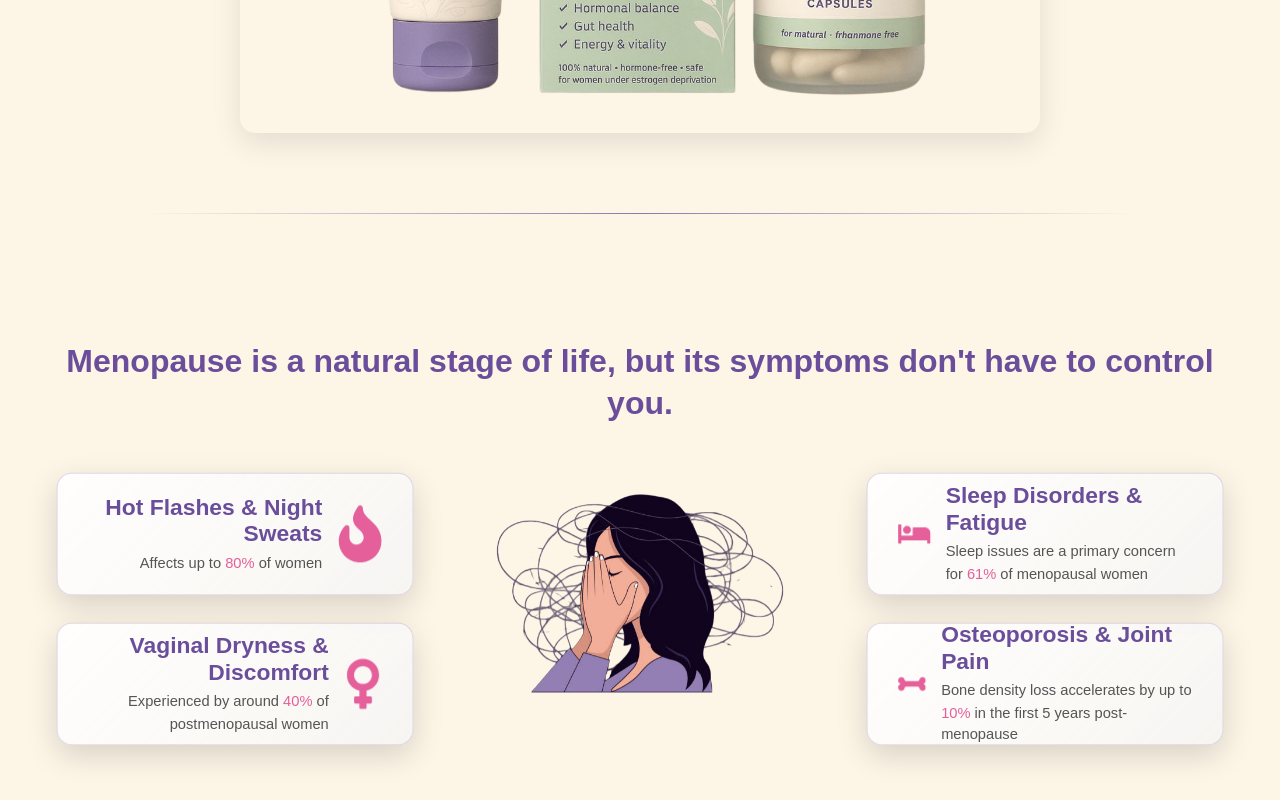
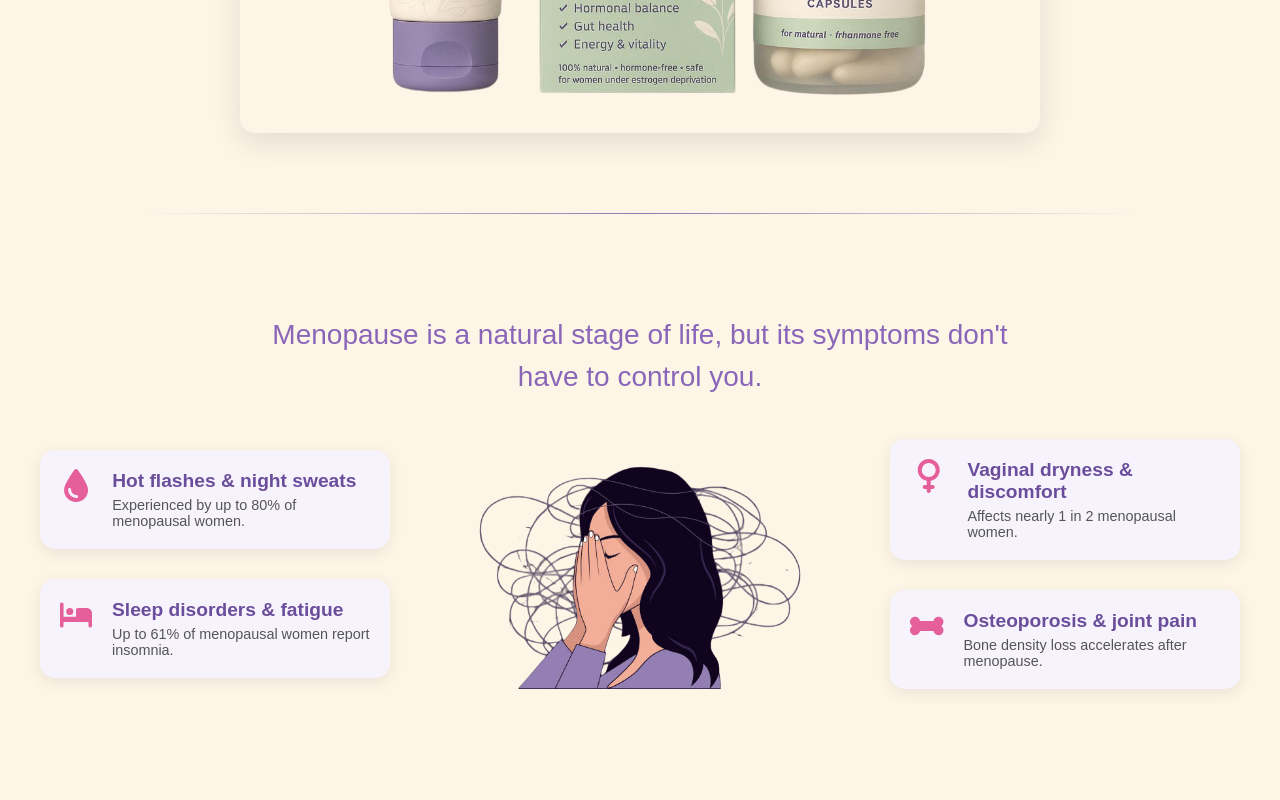
Before and after one commit to Ayymcn/Quatroforher, a React (Vite) app: page / in a window 1280 px wide. Shown: the part 1269-2069 px from the top of the page. After the commit the page ends 1998 px from the top, so only its background shows below. Built offline with nearby package versions, Linux system fonts and the light colour scheme.

Commit message:
final symp

```diff
--- a/src/pages/SymptomsSection.jsx
+++ b/src/pages/SymptomsSection.jsx
@@ -1,243 +1,222 @@
-import React from 'react';
-import { FaFire, FaBed, FaVenus, FaBone } from 'react-icons/fa';
+// src/SymptomsSection.js
+import React, { useState, useEffect } from 'react';
+import { FontAwesomeIcon } from '@fortawesome/react-fontawesome';
+import { faBed, faTint, faVenus, faBone } from '@fortawesome/free-solid-svg-icons';
 
 const SymptomsSection = () => {
+    const [showSymptoms, setShowSymptoms] = useState(false);
+
+    useEffect(() => {
+        const symptomsTimer = setTimeout(() => {
+            setShowSymptoms(true);
+        }, 1000);
+
+        return () => clearTimeout(symptomsTimer);
+    }, []);
+
     const purple = "#6b4e9b";
     const lightPurple = "#8a66b9";
     const accentPink = "#e55f9a";
-    const iconSize = "3.5rem";
+
+    const symptomsData = [
+        {
+            icon: faBed,
+            text: "Sleep disorders & fatigue",
+            stats: "Up to 61% of menopausal women report insomnia.",
+            animationClass: 'symptom-item-1'
+        },
+        {
+            icon: faTint,
+            text: "Hot flashes & night sweats",
+            stats: "Experienced by up to 80% of menopausal women.",
+            animationClass: 'symptom-item-2'
+        },
+        {
+            icon: faVenus,
+            text: "Vaginal dryness & discomfort",
+            stats: "Affects nearly 1 in 2 menopausal women.",
+            animationClass: 'symptom-item-3'
+        },
+        {
+            icon: faBone,
+            text: "Osteoporosis & joint pain",
+            stats: "Bone density loss accelerates after menopause.",
+            animationClass: 'symptom-item-4'
+        }
+    ];
 
     return (
-        <div className="symptoms-container">
-            <h2 className="symptoms-heading">
+        <div className={`issue-section ${showSymptoms ? 'visible' : ''}`}>
+            <p className="issue-text">
                 Menopause is a natural stage of life, but its symptoms don't have to control you.
-            </h2>
+            </p>
 
-            <div className="symptoms-content">
-                {/* Left Side Symptoms */}
-                <div className="symptoms-list symptoms-left">
-                    <div className="symptom-block">
-                        <div className="symptom-item">
-                            <FaFire className="symptom-icon floating" size={iconSize} />
-                            <div>
-                                <h3>Hot Flashes & Night Sweats</h3>
-                                <p className="symptom-stats">Affects up to <span style={{ color: accentPink }}>80%</span> of women</p>
-                            </div>
+            <div className={`content-layout ${showSymptoms ? 'visible' : ''}`}>
+                <div className="symptoms-column left-column">
+                    <div className={`symptom-item ${symptomsData[1].animationClass}`}>
+                        <FontAwesomeIcon icon={symptomsData[1].icon} className="symptom-icon" />
+                        <div className="symptom-details">
+                            <h3>{symptomsData[1].text}</h3>
+                            <p className="symptom-stats">{symptomsData[1].stats}</p>
                         </div>
                     </div>
-                    <div className="symptom-block">
-                        <div className="symptom-item">
-                            <FaVenus className="symptom-icon floating" size={iconSize} />
-                            <div>
-                                <h3>Vaginal Dryness & Discomfort</h3>
-                                <p className="symptom-stats">Experienced by around <span style={{ color: accentPink }}>40%</span> of postmenopausal women</p>
-                            </div>
+                    <div className={`symptom-item ${symptomsData[0].animationClass}`}>
+                        <FontAwesomeIcon icon={symptomsData[0].icon} className="symptom-icon" />
+                        <div className="symptom-details">
+                            <h3>{symptomsData[0].text}</h3>
+                            <p className="symptom-stats">{symptomsData[0].stats}</p>
                         </div>
                     </div>
                 </div>
 
-                {/* Central Image */}
-                <div className="symptom-image-wrapper">
-                    <img
-                        src="/homemain.png"
-                        alt="A stressed woman dealing with menopause symptoms"
-                        className="symptom-image"
-                    />
-                </div>
+                <img
+                    src="/homemain.png"
+                    alt="A woman stressing due to menopause symptoms"
+                    className={`main-image`}
+                />
 
-                {/* Right Side Symptoms */}
-                <div className="symptoms-list symptoms-right">
-                    <div className="symptom-block">
-                        <div className="symptom-item">
-                            <FaBed className="symptom-icon floating" size={iconSize} />
-                            <div>
-                                <h3>Sleep Disorders & Fatigue</h3>
-                                <p className="symptom-stats">Sleep issues are a primary concern for <span style={{ color: accentPink }}>61%</span> of menopausal women</p>
-                            </div>
+                <div className="symptoms-column right-column">
+                    <div className={`symptom-item ${symptomsData[2].animationClass}`}>
+                        <FontAwesomeIcon icon={symptomsData[2].icon} className="symptom-icon" />
+                        <div className="symptom-details">
+                            <h3>{symptomsData[2].text}</h3>
+                            <p className="symptom-stats">{symptomsData[2].stats}</p>
                         </div>
                     </div>
-                    <div className="symptom-block">
-                        <div className="symptom-item">
-                            <FaBone className="symptom-icon floating" size={iconSize} />
-                            <div>
-                                <h3>Osteoporosis & Joint Pain</h3>
-                                <p className="symptom-stats">Bone density loss accelerates by up to <span style={{ color: accentPink }}>10%</span> in the first 5 years post-menopause</p>
-                            </div>
+                    <div className={`symptom-item ${symptomsData[3].animationClass}`}>
+                        <FontAwesomeIcon icon={symptomsData[3].icon} className="symptom-icon" />
+                        <div className="symptom-details">
+                            <h3>{symptomsData[3].text}</h3>
+                            <p className="symptom-stats">{symptomsData[3].stats}</p>
                         </div>
                     </div>
                 </div>
             </div>
 
-            {/* CSS for the component */}
             <style>{`
-                .symptoms-container {
+                .issue-section {
                     display: flex;
                     flex-direction: column;
                     align-items: center;
-                    text-align: center;
                     width: 100%;
                     max-width: 1200px;
-                    padding: 60px 20px;
-                    color: ${purple};
+                    text-align: center;
+                    padding: 20px;
+                    opacity: 0;
+                    transform: translateY(20px);
+                    transition: opacity 1s ease-out, transform 1s ease-out;
                 }
 
-                .symptoms-heading {
-                    font-size: clamp(1.8rem, 4vmin, 2.8rem);
-                    font-weight: 600;
-                    margin-bottom: 50px;
-                    line-height: 1.3;
+                .issue-section.visible {
+                    opacity: 1;
+                    transform: translateY(0);
                 }
 
-                .symptoms-content {
-                    display: flex;
-                    align-items: flex-start;
-                    justify-content: center;
-                    gap: 40px;
-                    width: 100%;
+                .issue-text {
+                    font-size: clamp(1.2rem, 3.5vmin, 2.5rem);
+                    font-weight: 500;
+                    color: ${lightPurple};
+                    margin: 40px 0;
+                    max-width: 800px;
+                    line-height: 1.5;
                 }
 
-                .symptoms-image-wrapper {
-                    flex-shrink: 0;
-                    width: 400px;
-                    height: 400px;
-                    overflow: hidden;
-                    border-radius: 50%;
-                    border: 5px solid ${accentPink};
-                    box-shadow: 0 0 30px rgba(229, 95, 154, 0.5);
+                .content-layout {
                     display: flex;
+                    align-items: center;
                     justify-content: center;
-                    align-items: center;
+                    gap: 50px;
+                    width: 100%;
+                    opacity: 0;
+                    transition: opacity 1s ease-out;
                 }
 
-                .symptom-image {
-                    width: 100%;
-                    height: 100%;
-                    object-fit: cover;
-                    transform: scale(1.05);
+                .content-layout.visible {
+                    opacity: 1;
                 }
 
-                .symptoms-list {
+                .main-image {
+                    width: 100%;
+                    max-width: 400px;
+                    height: auto;
+                }
+
+                .symptoms-column {
                     display: flex;
                     flex-direction: column;
-                    justify-content: flex-start; /* Corrected: Aligns content to the top */
                     gap: 30px;
-                    flex: 1;
-                    padding: 0 20px;
-                }
-
-                .symptoms-left {
-                    align-items: flex-end;
-                    text-align: right;
-                }
-
-                .symptoms-right {
-                    align-items: flex-start;
-                    text-align: left;
-                }
-
-                .symptom-block {
-                    background: linear-gradient(135deg, rgba(255, 255, 255, 0.9), rgba(245, 245, 245, 0.8));
-                    border-radius: 15px;
-                    padding: 20px 30px;
-                    box-shadow: 0 8px 30px rgba(0, 0, 0, 0.1);
-                    transition: transform 0.3s ease-in-out, box-shadow 0.3s ease-in-out;
-                    animation: pulse 2s infinite ease-in-out alternate;
-                    border: 1px solid rgba(107, 78, 155, 0.2);
-                    display: flex;
-                    flex-direction: column;
-                    align-items: center;
-                    justify-content: center;
-                    width: 350px;
-                    height: 120px; /* Fixed height for consistent sizing */
-                    box-sizing: border-box;
-                }
-
-                .symptom-block:hover {
-                    transform: translateY(-5px);
-                    box-shadow: 0 12px 40px rgba(0, 0, 0, 0.15);
+                    flex-basis: 30%;
                 }
 
                 .symptom-item {
                     display: flex;
-                    align-items: center;
-                    gap: 15px;
-                    width: 100%;
+                    align-items: flex-start;
+                    gap: 20px;
+                    padding: 20px;
+                    background-color: #f7f3fd;
+                    border-radius: 15px;
+                    box-shadow: 0 4px 15px rgba(0, 0, 0, 0.08);
+                    opacity: 0;
+                    transform: translateX(-50px);
+                    transition: opacity 0.8s ease-out, transform 0.8s ease-out;
                 }
 
-                .symptoms-left .symptom-item {
-                    flex-direction: row-reverse;
+                .content-layout.visible .symptom-item-1 { transition-delay: 0.2s; transform: translateX(0); opacity: 1; }
+                .content-layout.visible .symptom-item-2 { transition-delay: 0s; transform: translateX(0); opacity: 1; }
+                .content-layout.visible .symptom-item-3 { transition-delay: 0.4s; transform: translateX(0); opacity: 1; }
+                .content-layout.visible .symptom-item-4 { transition-delay: 0.6s; transform: translateX(0); opacity: 1; }
+
+                .symptom-icon {
+                    font-size: 2rem;
+                    color: ${accentPink};
+                    min-width: 2rem;
                 }
 
-                .symptom-icon {
-                    color: ${accentPink};
-                    text-shadow: 0 0 5px rgba(229, 95, 154, 0.5);
+                .symptom-details {
+                    text-align: left;
                 }
 
-                .symptom-item h3 {
-                    font-size: 1.4rem;
+                .symptom-details h3 {
+                    font-size: 1.2rem;
                     font-weight: 600;
-                    margin: 0;
+                    margin: 0 0 5px 0;
                     color: ${purple};
                 }
 
-                .symptom-item p {
+                .symptom-details p {
                     font-size: 0.9rem;
-                    margin: 5px 0 0;
-                    line-height: 1.5;
+                    font-weight: 400;
+                    margin: 0;
                     color: #555;
                 }
 
-                .symptom-stats {
-                    font-weight: 500;
-                    color: ${lightPurple};
-                }
+                @media (max-width: 768px) {
+                    .hero-heading-right {
+                        margin: 20px 0 0 0;
+                        text-align: center;
+                        width: 100%;
+                    }
 
-                /* Animations */
-                @keyframes pulse {
-                    from { transform: scale(1); box-shadow: 0 8px 25px rgba(0, 0, 0, 0.1); }
-                    to { transform: scale(1.02); box-shadow: 0 10px 30px rgba(0, 0, 0, 0.15); }
-                }
-
-                @keyframes floating {
-                    0%, 100% { transform: translateY(0); }
-                    50% { transform: translateY(-5px); }
-                }
-
-                .floating {
-                    animation: floating 3s infinite ease-in-out;
-                }
-
-                /* Media Queries for Responsiveness */
-                @media (max-width: 992px) {
-                    .symptoms-content {
+                    .content-layout {
                         flex-direction: column;
                         gap: 40px;
-                        align-items: center;
                     }
-                    .symptoms-list {
-                        flex-direction: column;
-                        justify-content: center;
-                        align-items: center;
-                        padding: 0;
+
+                    .symptoms-column {
+                        width: 100%;
+                        flex-basis: auto;
+                        gap: 20px;
                     }
-                    .symptom-block {
-                        width: 100%;
-                        max-width: 350px;
-                        height: auto;
+
+                    .symptom-item {
+                        transform: translateX(0);
+                        opacity: 1;
+                        transition: none;
                     }
-                    .symptoms-left, .symptoms-right {
-                        text-align: center;
-                        align-items: center;
-                    }
-                    .symptoms-left .symptom-item {
-                        flex-direction: column;
-                    }
-                    .symptom-item {
-                        flex-direction: column;
-                    }
-                    .symptoms-image-wrapper {
-                        width: 250px;
-                        height: 250px;
+
+                    .content-layout.visible .symptom-item {
+                        transform: translateX(0);
+                        opacity: 1;
                     }
                 }
             `}</style>
```
